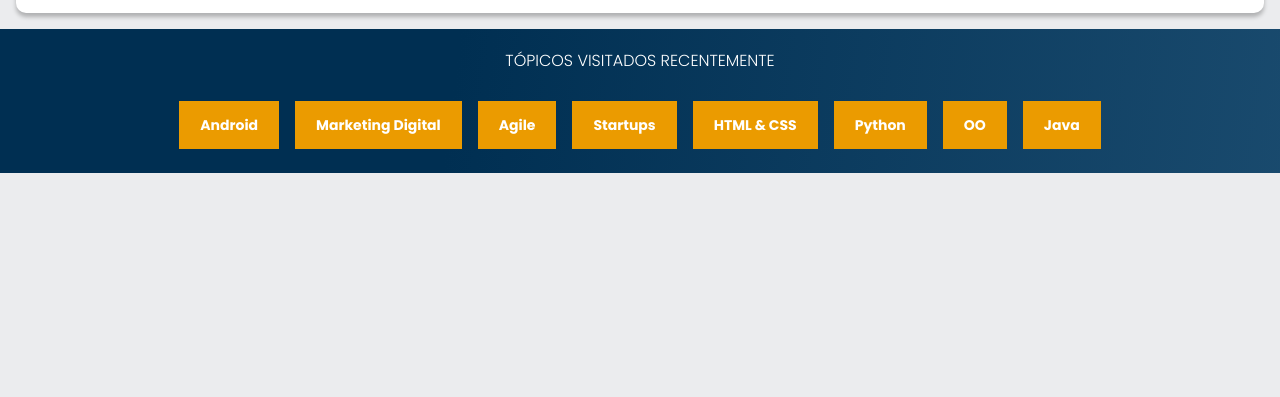
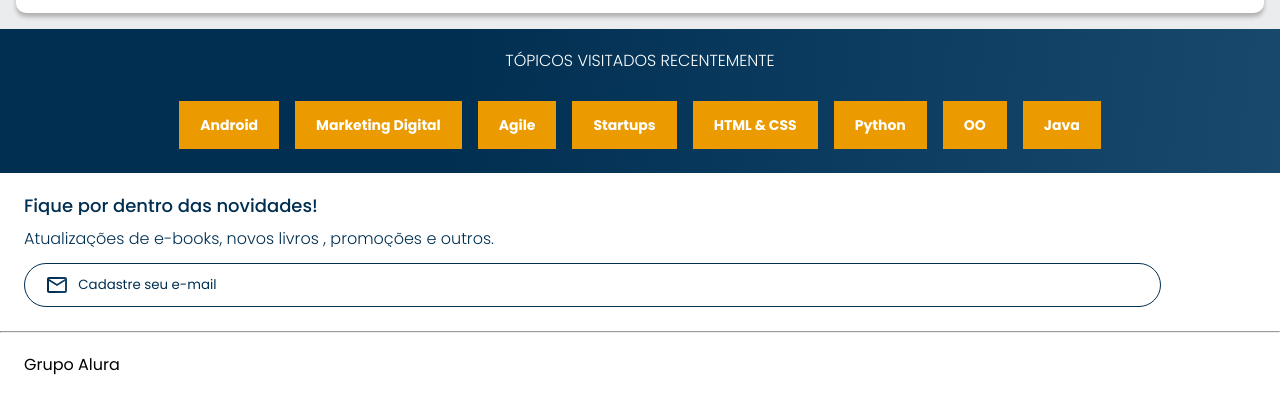
Before and after one commit to RaquelVuicik/projeto-alura-books, a plain HTML site: page index.html in a window 1280 px wide. Shown: the part 2308-2705 px from the top of the page. Before the commit the page ends 2481 px from the top, so only its background shows below. Drawn offline with nearby package versions, Linux system fonts and the light colour scheme.

Commit message:
inserindo contato e rodape no projeto

```diff
--- a/index.html
+++ b/index.html
@@ -173,6 +173,18 @@
             </ul>
         </section>
 
+        <section class="contato">
+            <h2 class="contato__titulo">Fique por dentro das novidades!</h2>
+            <p class="contato__texto">Atualizações de e-books, novos livros , promoções e outros.</p>
+            <input type="email" class="contato__email" placeholder="Cadastre seu e-mail">
+        </section>
+
+        <hr /> <!--a tag hr funciona para fazer uma quebra de contexto ela faz uma linha inteira -->
+
+        <footer class="rodape">
+            <h2 class="rodape__titulo">Grupo Alura</h2>
+        </footer>
+
         <script src="https://cdn.jsdelivr.net/npm/swiper@11/swiper-bundle.min.js"></script>
 
         <script>
--- a/styles.css
+++ b/styles.css
@@ -2,6 +2,8 @@
 @import url("styles/banner.css");
 @import url("styles/carrossel.css");
 @import url("styles/topicos.css");
+@import url("styles/contato.css");
+@import url("styles/rodape.css");
 
 :root {
     --cor-de-fundo: #EBECEE;
--- /dev/null
+++ b/styles/contato.css
@@ -0,0 +1,37 @@
+.contato {
+    background-color: var(--branco);
+    padding: 1.5em;
+}
+
+.contato__titulo, .contato__texto {
+    background: var(--azul-degrade);
+    -webkit-background-clip: text;
+    -webkit-text-fill-color: transparent;
+    background-clip: text;
+}
+
+.contato__titulo {
+    font-size: 18px;
+    font-weight: 500;
+}
+
+.contato__texto {
+    font-weight: 300;
+    margin: 1em 0;
+}
+
+.contato__email {
+    padding: 1em;
+    border: 1px solid var(--azul);
+    border-radius: 24px;
+    width: 90%;
+    color: var(--azul);
+}
+
+.contato__email::placeholder {
+    font-family: var(--fonte-principal);
+    color: var(--azul);
+    background: url("../img/Email.svg") no-repeat;
+    background-position: 0.5em;
+    padding-left: 3em;
+}
--- /dev/null
+++ b/styles/rodape.css
@@ -0,0 +1,9 @@
+hr {
+    margin: 0;
+}
+
+.rodape {
+    background-color: var(--branco);
+    padding: 1.5em;
+    color: var(--preto);
+}
```
Also changed, not shown: img/Email.svg (added).
